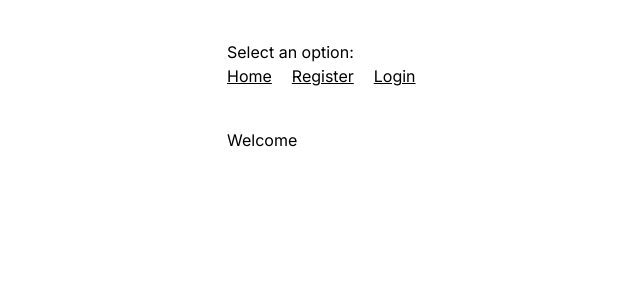
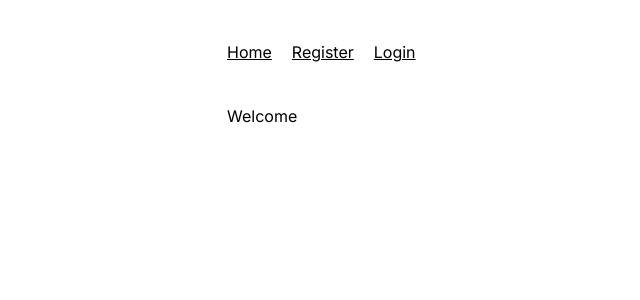
Before and after one commit to forjoa/login-register, a Next.js app: page / in a window 1280 px wide. Shown: the top 300 px of the page, without its empty margins (93-733 px from the left). Built offline with nearby package versions, Linux system fonts and the light colour scheme.

Commit message:
delete h1 in navigation bar

```diff
--- a/src/app/layout.tsx
+++ b/src/app/layout.tsx
@@ -20,7 +20,6 @@ export default function RootLayout({
       <body className={inter.className}>
         {' '}
         <header className='mx-auto my-10 w-1/2'>
-          <h1>Select an option:</h1>
           <div className='options-container flex gap-5'>
             <Link
               href='/'
```
